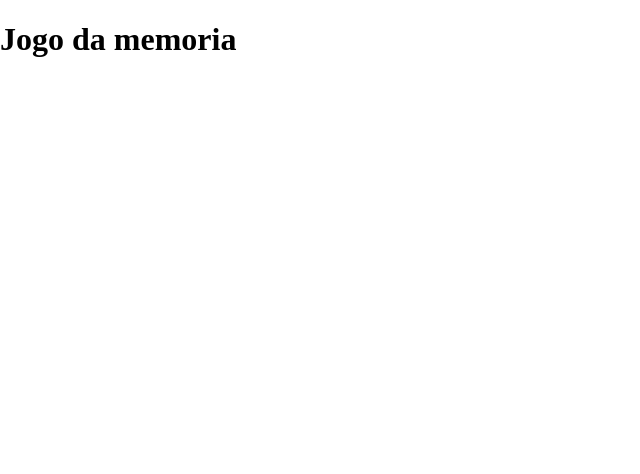
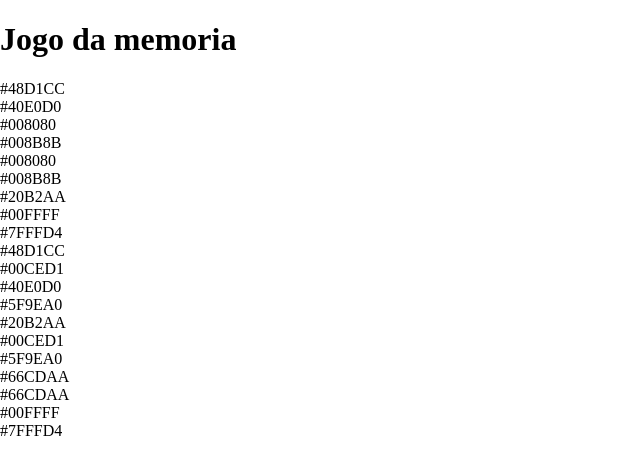
Before and after one commit to LGondin/browser, a website with bundled scripts: page index.html in a window 1280 px wide. Shown: the whole page, without its empty margins (0-640 px from the left). Built offline with nearby package versions, Linux system fonts and the light colour scheme.

Commit message:
inintial functions has been created

```diff
--- a/createCards.js
+++ b/createCards.js
@@ -1,3 +1,4 @@
+function createCards() {
   const cards = [
     '#00FFFF',
     '#00CED1',
@@ -10,11 +11,13 @@ const cards = [
     '#66CDAA',
     '#5F9EA0',
   ]
-
   const doubleCards = [...cards, ...cards]
 
   const randomCards = doubleCards.sort(function shuffleCard() {
     return 0.5 - Math.random()
   })
 
-export default randomCards
+  return randomCards
+}
+
+export default createCards
--- /dev/null
+++ b/showCards.js
@@ -0,0 +1,14 @@
+function showCards(cards) {
+  //  function for show cards in HTML, function get the cards elementos from archive createCards.js
+  const wrapperElement = document.getElementById('wrapper')
+
+  // Finalizar as funcionalidades montando um loop para mostrar no innerHTML os itens que resultarem do forEach
+  cards.forEach(function showMeCard(currentCard) {
+    const card = document.createElement('div')
+    card.className = 'card-style'
+    card.innerHTML = currentCard
+    wrapperElement.appendChild(card)
+  })
+}
+
+export default showCards
```
Also changed, not shown: index.html (+0 -2 lines). Lines whose indentation alone changed are shown as unchanged.
